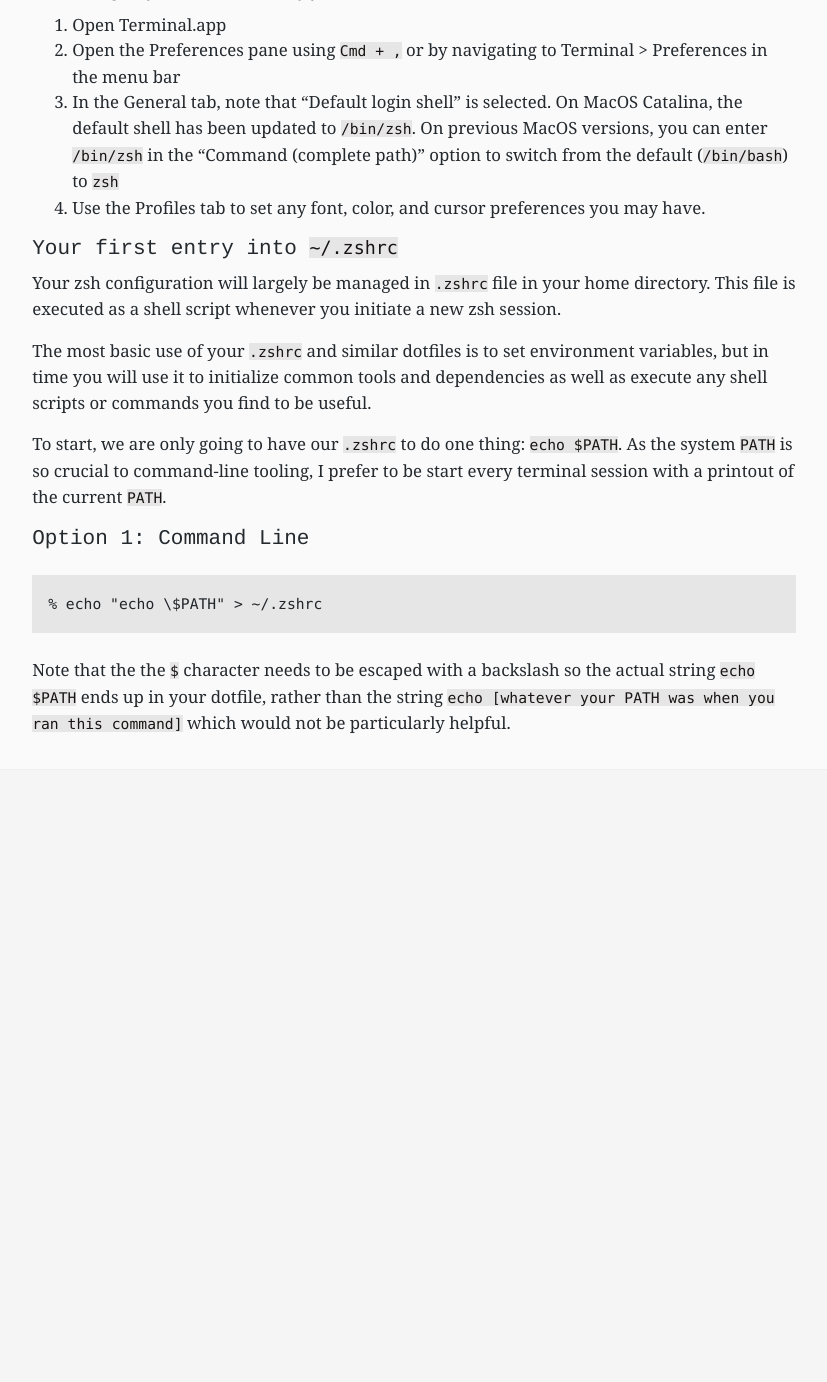
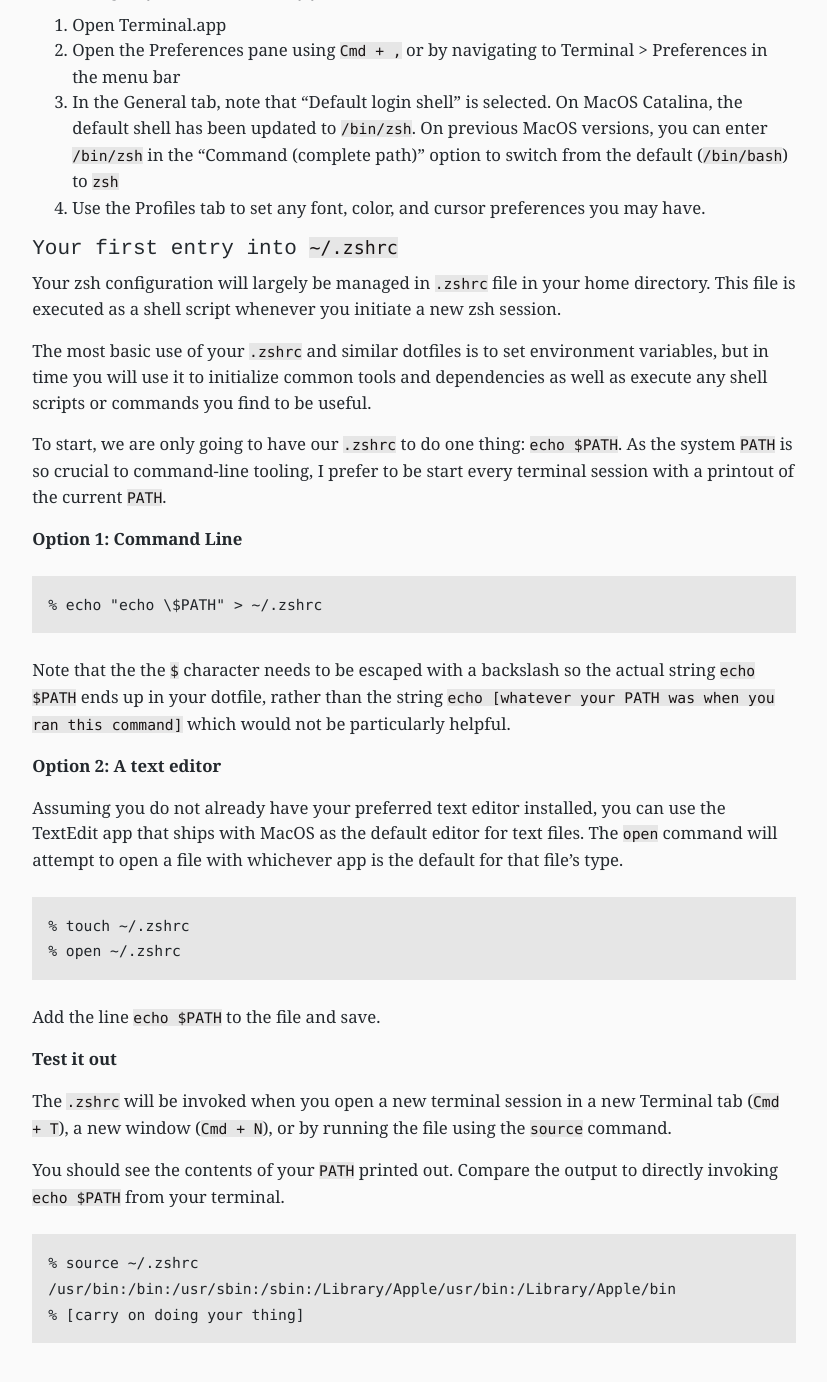
Before and after one commit to francojposa/personal-site, a Jekyll site: the page built from _dev_setup_guides/inital_dev_setup_macos.md, in a window 1280 px wide and 1400 px high, scrolled down 770 px. Shown: the top 1382 px of the window, without its empty margins (226-1053 px from the left). Built offline with Jekyll 4.4.1, drawn with Linux system fonts in a browser that asks for light colours; before the commit the page ends 1556 px from its top, so only the background shows below that.

Commit message:
completing basic zshrc setup

````diff
--- a/_dev_setup_guides/inital_dev_setup_macos.md
+++ b/_dev_setup_guides/inital_dev_setup_macos.md
@@ -35,9 +35,30 @@ The most basic use of your `.zshrc` and similar dotfiles is to set environment v
 
 To start, we are only going to have our `.zshrc` to do one thing: `echo $PATH`. As the system `PATH` is so crucial to command-line tooling, I prefer to be start every terminal session with a printout of the current `PATH`.
 
-### Option 1: Command Line
+**Option 1: Command Line**
 ```
 % echo "echo \$PATH" > ~/.zshrc
 ```
 
 Note that the the `$` character needs to be escaped with a backslash so the actual string `echo $PATH` ends up in your dotfile, rather than the string `echo [whatever your PATH was when you ran this command]` which would not be particularly helpful.
+
+**Option 2: A text editor**
+
+Assuming you do not already have your preferred text editor installed, you can use the TextEdit app that ships with MacOS as the default editor for text files. The `open` command will attempt to open a file with whichever app is the default for that file's type.
+```
+% touch ~/.zshrc
+% open ~/.zshrc
+```
+
+Add the line `echo $PATH` to the file and save.
+
+**Test it out**
+
+The `.zshrc` will be invoked when you open a new terminal session in a new Terminal tab (`Cmd + T`), a new window (`Cmd + N`), or by running the file using the `source` command.
+
+You should see the contents of your `PATH` printed out. Compare the output to directly invoking `echo $PATH` from your terminal.
+```
+% source ~/.zshrc
+/usr/bin:/bin:/usr/sbin:/sbin:/Library/Apple/usr/bin:/Library/Apple/bin
+% [carry on doing your thing]
+```
````
